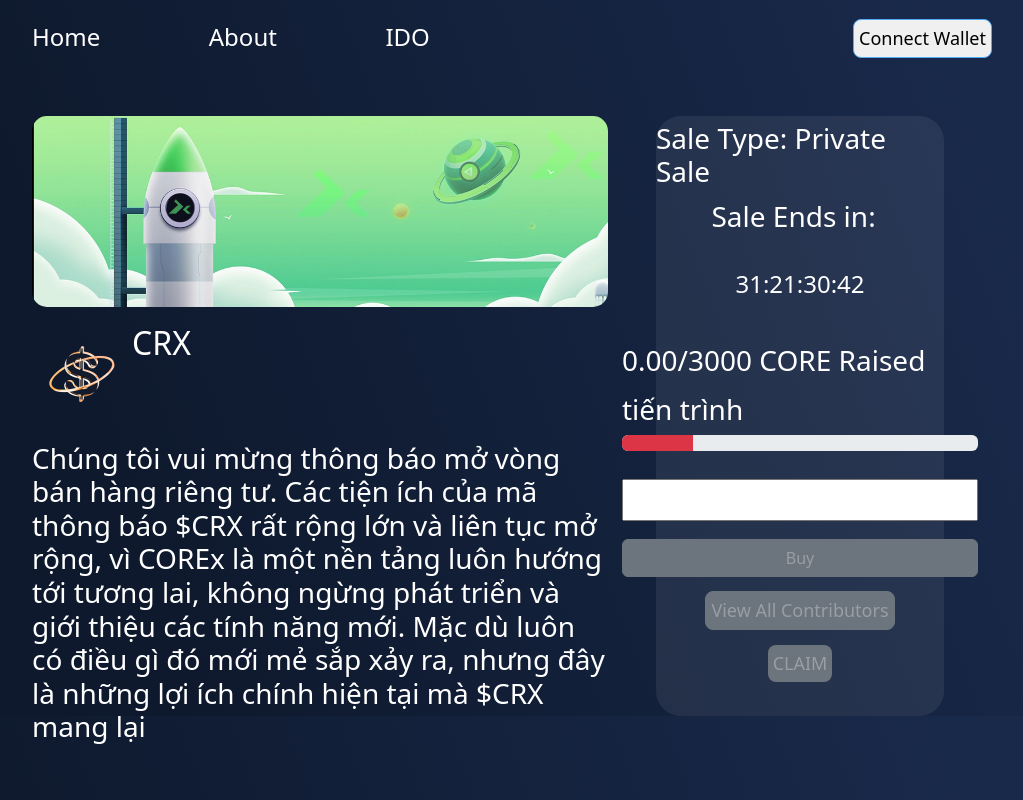
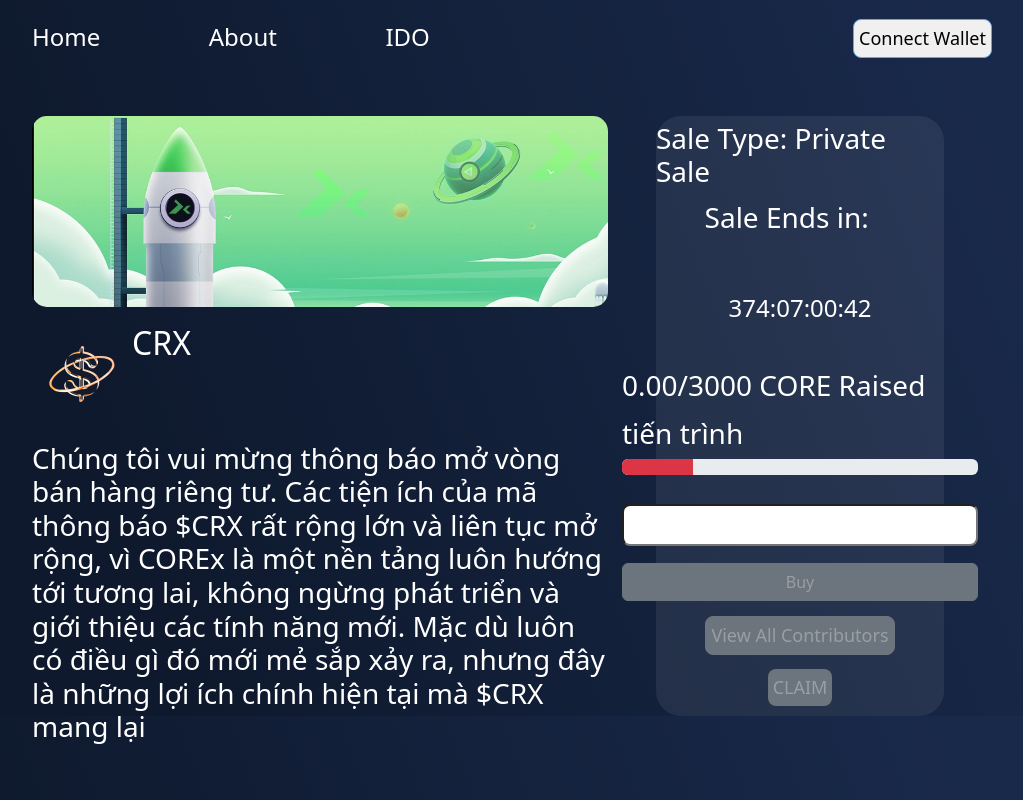
Before and after one commit to dangdung2352637/launchpadIDO, a React (Create React App) app: page /IDO in a window 1280 px wide. Shown: the whole page, without its empty margins (128-1151 px from the left). Built offline with nearby package versions, Linux system fonts and the light colour scheme.

Commit message:
four commit

```diff
--- a/src/components/countdow.js
+++ b/src/components/countdow.js
@@ -1,8 +1,10 @@
 import React, { useState, useEffect } from "react";
 
 const CountdownTimer = () => {
-  const targetDate = new Date("August 22, 2024 07:00:00").getTime();
+  const initialTargetDate = new Date("July 30, 2025 16:30:00").getTime();
+  const [targetDate, setTargetDate] = useState(initialTargetDate);
   const [timeLeft, setTimeLeft] = useState(calculateTimeLeft());
+  const [is24HourCycle, setIs24HourCycle] = useState(false);
 
   function calculateTimeLeft() {
     const difference = targetDate - new Date().getTime();
@@ -20,30 +22,40 @@ const CountdownTimer = () => {
   }
 
   useEffect(() => {
-    const timer = setTimeout(() => {
-      setTimeLeft(calculateTimeLeft());
+    const timer = setInterval(() => {
+      const newTimeLeft = calculateTimeLeft();
+      setTimeLeft(newTimeLeft);
+
+      if (!newTimeLeft) {
+        if (!is24HourCycle) {
+          setIs24HourCycle(true);
+          setTargetDate(new Date().getTime() + 24 * 60 * 60 * 1000);
+        } else {
+          setIs24HourCycle(false);
+          setTargetDate(new Date().getTime() + 24 * 60 * 60 * 1000);
+        }
+      }
     }, 1000);
 
-    return () => clearTimeout(timer);
-  });
+    return () => clearInterval(timer);
+  }, [targetDate, is24HourCycle]);
 
   const formatTime = (time) => {
     return time.toString().padStart(2, "0");
   };
-  // console.log(timeLeft);
-  // console.log(targetDate);
+
+  const getTimerDisplay = () => {
+    if (!timeLeft) return "00:00:00:00";
+    const { days, hours, minutes, seconds } = timeLeft;
+    return `${formatTime(days)}:${formatTime(hours)}:${formatTime(
+      minutes
+    )}:${formatTime(seconds)}`;
+  };
 
   return (
     <div className="text-center p-4 bg-blue-100 rounded-lg shadow-md">
-      {timeLeft ? (
-        <div className="text-3xl font-mono">
-          {`${formatTime(timeLeft.days)}:${formatTime(
-            timeLeft.hours
-          )}:${formatTime(timeLeft.minutes)}:${formatTime(timeLeft.seconds)}`}
-        </div>
-      ) : (
-        <span>Thời gian đã đến!</span>
-      )}
+      <h2 className="text-2xl font-bold mb-4">{is24HourCycle ? "" : ""}</h2>
+      <div className="text-3xl font-mono">{getTimerDisplay()}</div>
     </div>
   );
 };
--- a/src/pages/IDO.scss
+++ b/src/pages/IDO.scss
@@ -54,6 +54,7 @@
       margin-top: 4%;
       input {
         margin-top: 8%;
+        border-radius: 8px;
       }
       .buy {
         color: rgba(255, 255, 255, 0.3);
```
